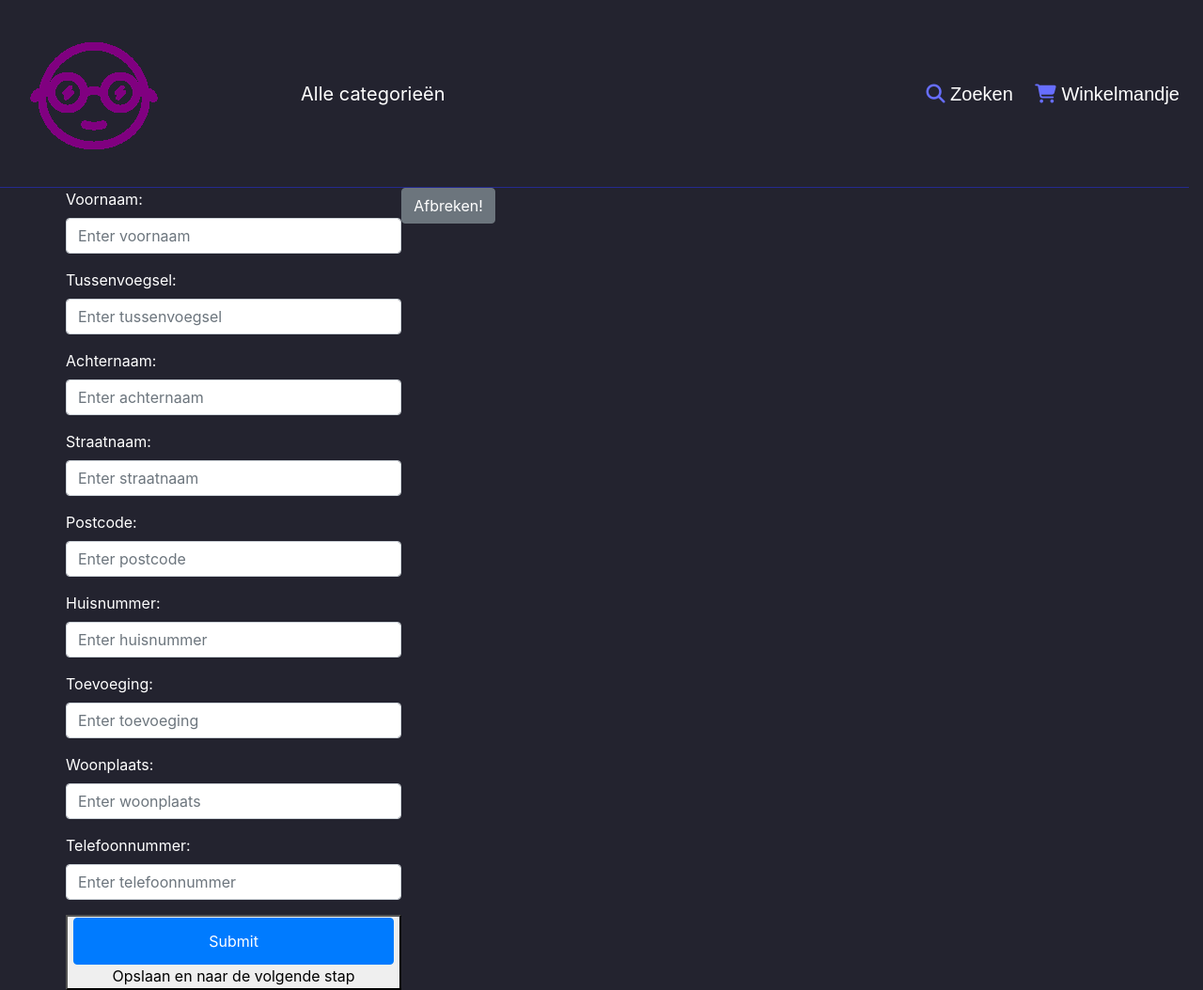
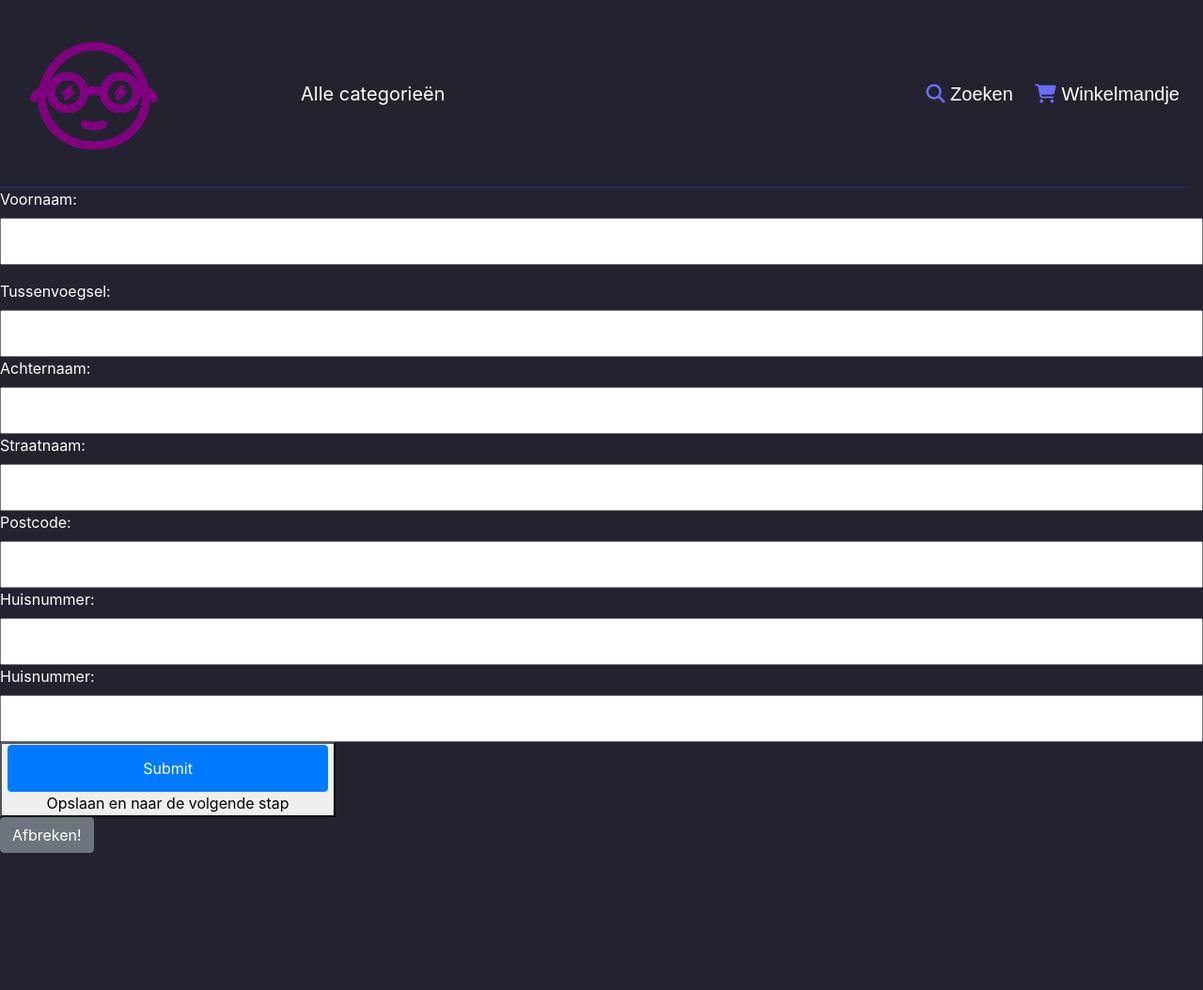
Before and after one commit to iaachboun/nerdygadgets, a PHP site: page /bestelpagina.php in a window 1280 px wide. Shown: the whole page at 94% size. After the commit the page ends 908 px from the top, so only its background shows below. Run offline with PHP 8.4, Linux system fonts and the light colour scheme; data that the repository does not hold is empty; some libraries are stand-ins or nearby versions; some web fonts are replaced.

Commit message:
bestelpagina update post

```diff
--- a/bestelpagina.php
+++ b/bestelpagina.php
@@ -4,56 +4,24 @@
 include __DIR__ . "/header.php";
 ?>
 
-<div class="container">
-    <div class="row">
-        <form method="post" action="confirm.php">
-            <div class="form-group">
-                <label for="Voornaam">Voornaam:</label>
-                <input type="text" class="form-control" id="Voornaam" aria-describedby="emailHelp"
-                       placeholder="Enter voornaam">
-            </div>
-            <div class="form-group">
-                <label for="Tussenvoegsel">Tussenvoegsel:</label>
-                <input type="text" class="form-control" id="Tussenvoegsel" aria-describedby="emailHelp"
-                       placeholder="Enter tussenvoegsel">
-            </div>
-            <div class="form-group">
-                <label for="Achternaam">Achternaam:</label>
-                <input type="text" class="form-control" id="Achternaam" aria-describedby="emailHelp"
-                       placeholder="Enter achternaam">
-            </div>
-            <div class="form-group">
-                <label for="Straatnaam">Straatnaam:</label>
-                <input type="text" class="form-control" id="Straatnaam" aria-describedby="emailHelp"
-                       placeholder="Enter straatnaam">
-            </div>
-            <div class="form-group">
-                <label for="Postcode">Postcode:</label>
-                <input type="text" class="form-control" id="Postcode" aria-describedby="emailHelp"
-                       placeholder="Enter postcode">
-            </div>
-            <div class="form-group">
-                <label for="Huisnummer">Huisnummer:</label>
-                <input type="number" class="form-control" id="Huisnummer" aria-describedby="emailHelp"
-                       placeholder="Enter huisnummer">
-            </div>
-            <div class="form-group">
-                <label for="Toevoeging">Toevoeging:</label>
-                <input type="text" class="form-control" id="Toevoeging" aria-describedby="emailHelp"
-                       placeholder="Enter toevoeging">
-            </div>
-            <div class="form-group">
-                <label for="Woonplaats">Woonplaats:</label>
-                <input type="text" class="form-control" id="Woonplaats" aria-describedby="emailHelp"
-                       placeholder="Enter woonplaats">
-            </div>
-            <div class="form-group">
-                <label for="Telefoonnummer">Telefoonnummer:</label>
-                <input type="text" class="form-control" id="Telefoonnummer" aria-describedby="emailHelp"
-                       placeholder="Enter telefoonnummer">
-            </div>
+<form method="post" action="confirm.php">
+    <label for="voornaam">Voornaam:</label><br>
+    <input type="text" class="form-group id="voornaam" name="voornaam" required ><br>
+    <label for="tussenvoegsel">Tussenvoegsel:</label><br>
+    <input type="text" id="tussenvoegsel" name="tussenvoegsel"><br>
+    <label for="voornaam">Achternaam:</label><br>
+    <input type="text" id="achternaam" name="achternaam" required><br>
+    <label for="straatnaam">Straatnaam:</label><br>
+    <input type="text" id="straatnaam" name="straatnaam" required><br>
+    <label for="postcode">Postcode:</label><br>
+    <input type="text" id="postcode" name="postcode" required><br>
+    <label for="huisnummer">Huisnummer:</label><br>
+    <input type="text" id="huisnummer" name="huisnummer" required><br>
+    <label for="huisnummer">Huisnummer:</label><br>
+    <input type="text" id="huisnummer" name="huisnummer" required><br>
 
-            <button> <input type="submit" class="btn btn-primary"> Opslaan en naar de volgende stap</button>
+<button> <input type="submit" name="opslaan" class="btn btn-primary"> Opslaan en naar de volgende stap</button>
+</form>
 
 
         </form>
@@ -63,6 +31,7 @@ include __DIR__ . "/header.php";
     </div>
 </div>
 
+
 <?php
 include __DIR__ . "/footer.php";
 
--- a/confirm.php
+++ b/confirm.php
@@ -16,6 +16,10 @@ $btwWaarde = 0;
             <form method="get">
                 <br>
                 <h2> Persoonlijke gegevens: </h2>
+                tijdelijk test
+                <?php
+                print ($_POST["voornaam"]);
+                ?>
                 <br>
                 <div class="form-group">
                     <label for="Voornaam">Voornaam:</label>
```
